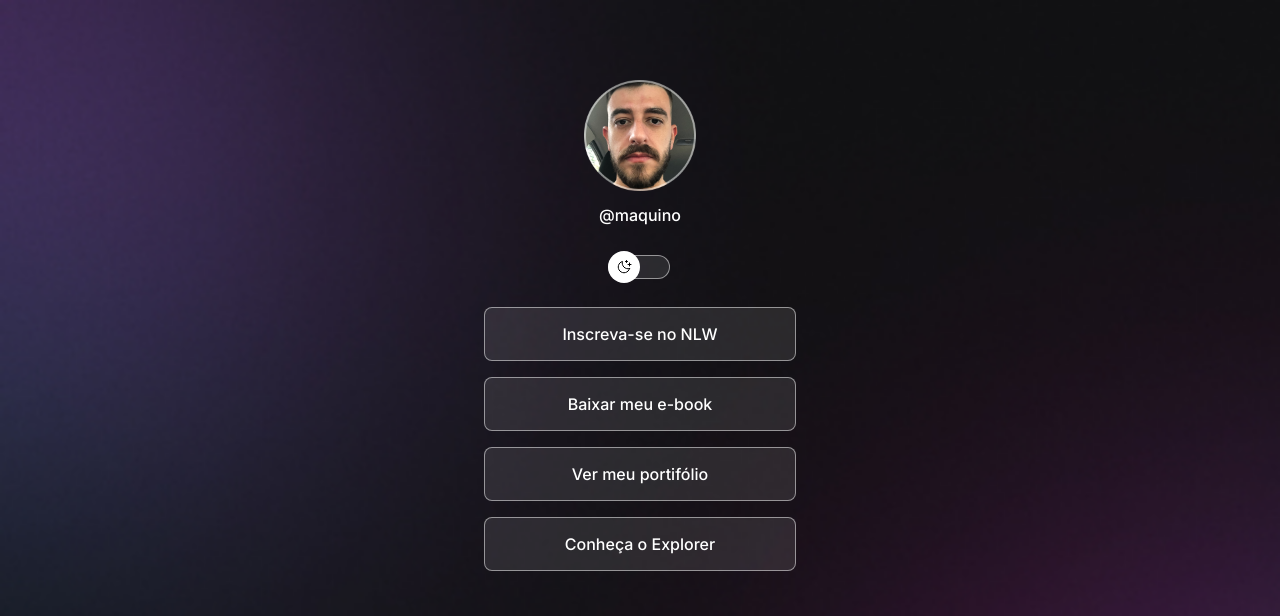
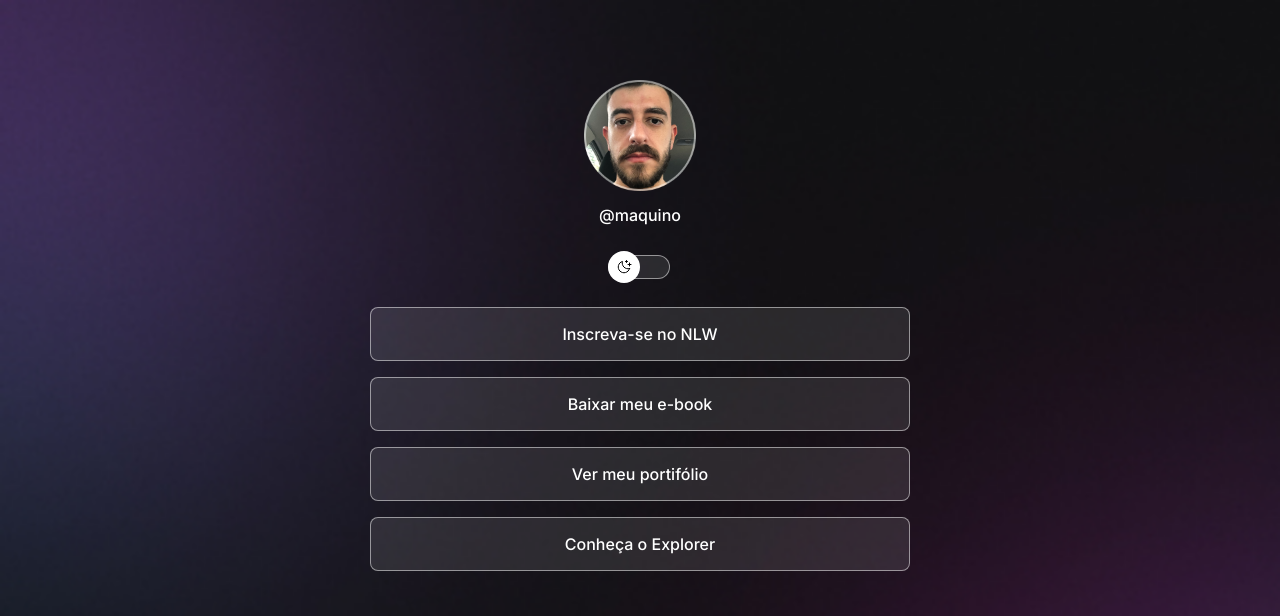
Before and after one commit to matheus-aquino/devLinks, a plain HTML site: page index.html in a window 1280 px wide. Shown: the top 616 px of the page. Drawn offline with nearby package versions, Linux system fonts and the light colour scheme.

Commit message:
adjust container width

```diff
--- a/style.css
+++ b/style.css
@@ -34,7 +34,8 @@ body * {
 }
 
 #container {
-  width: 360px;
+  width: 100%;
+  max-width: 588px; /* a largura máxima será 588px, ou seja, não crescerá mais do que isso, tornando a tela desproporcional */
   margin: 56px auto auto auto;
   padding: 0 24px;
 }
```
